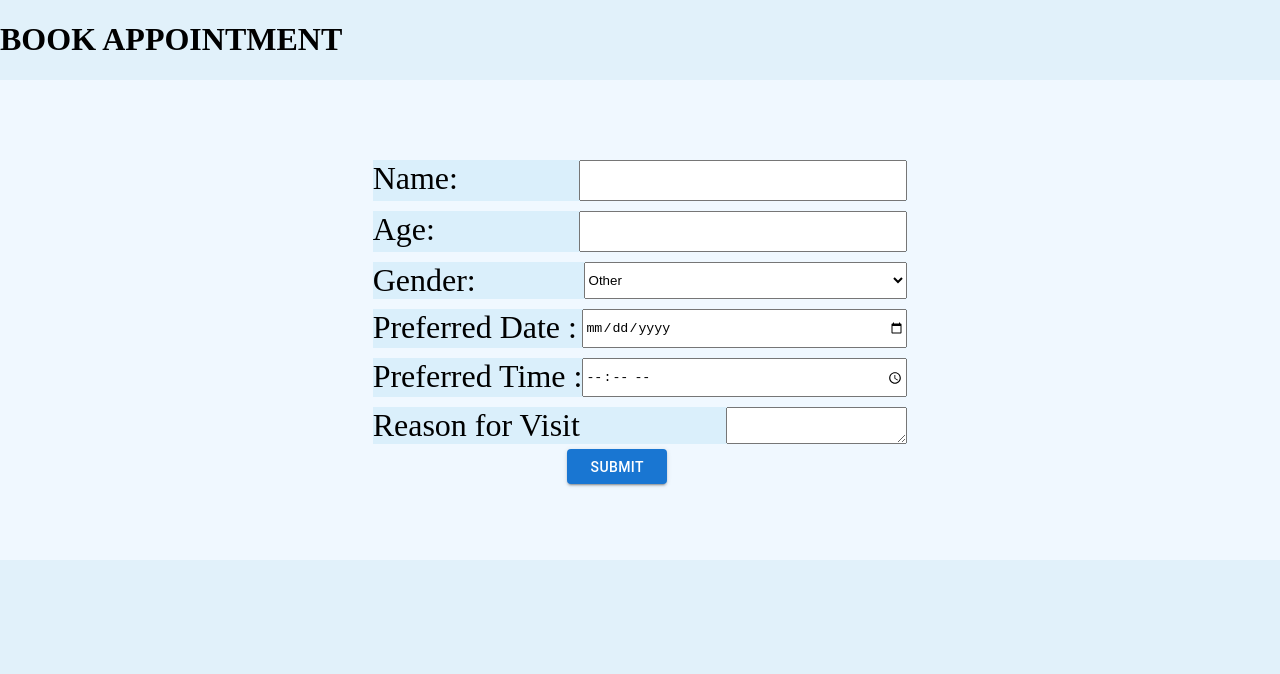
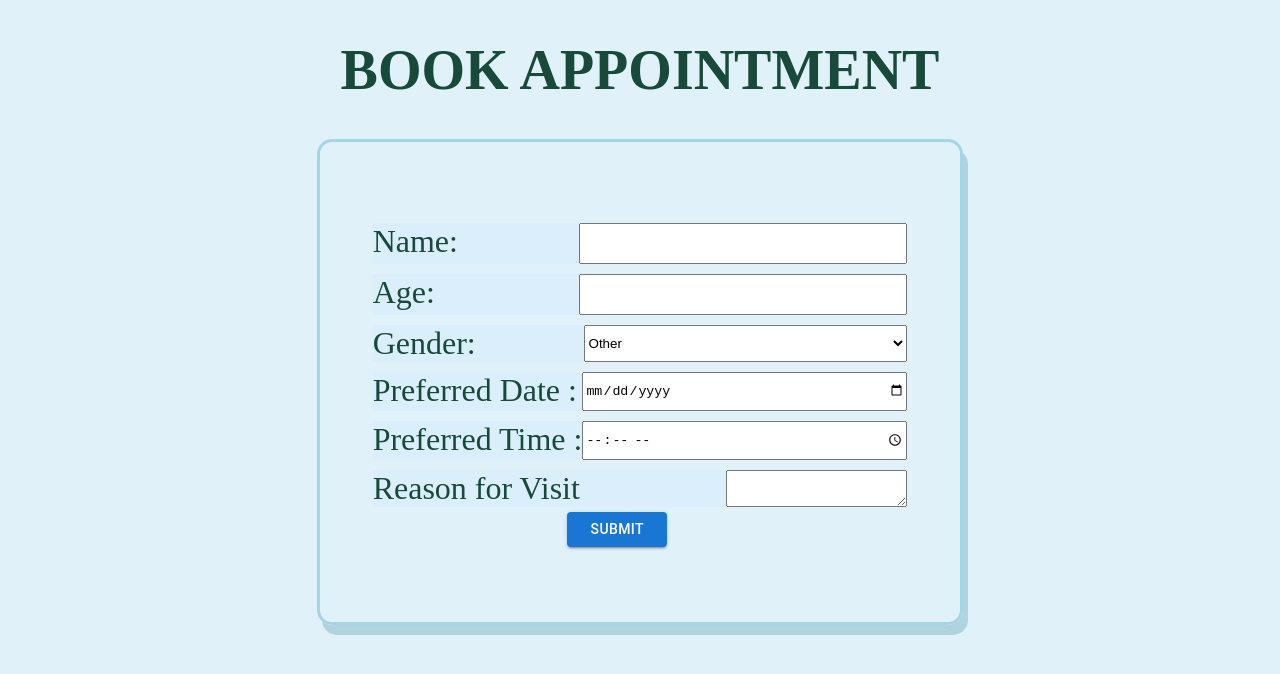
Before and after one commit to kushwahaPrashant24/Apna-Aspatal, a React (Vite) app: page /Appointment in a window 1280 px wide. Shown: the top 674 px of the page. Built offline with nearby package versions, Linux system fonts and the light colour scheme.

Commit message:
completed the form

```diff
--- a/src/component/Appointment/Appo/Appoint.scss
+++ b/src/component/Appointment/Appo/Appoint.scss
@@ -2,7 +2,10 @@
   display: flex;
   justify-content: center;
   align-items: center;
-  background-color: aliceblue;
+  border: 3px solid rgb(164, 213, 229);
+  border-radius: 15px;
+  box-shadow: 5px 10px rgb(175, 212, 224);
+  width: 50vw;
   height: 60vh;
   form {
     display: flex;
--- a/src/component/Appointment/Appointment.jsx
+++ b/src/component/Appointment/Appointment.jsx
@@ -1,5 +1,6 @@
 import React from 'react';
 import Appoint from './Appo/Appoint';
+import "./Appointment.scss"
 
 
 export default function Appointment  () {
--- /dev/null
+++ b/src/component/Appointment/Appointment.scss
@@ -0,0 +1,10 @@
+#Appointment{
+    display: flex;
+    align-items: center;
+    flex-direction: column;
+     color: rgb(23, 74, 57);;
+    h1{
+        font-size: 3.5em;
+        color: rgb(23, 74, 57);
+    }
+}
```
